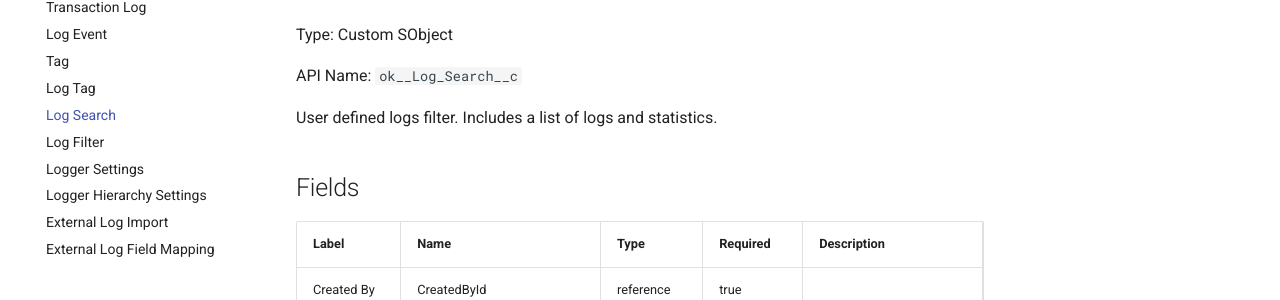
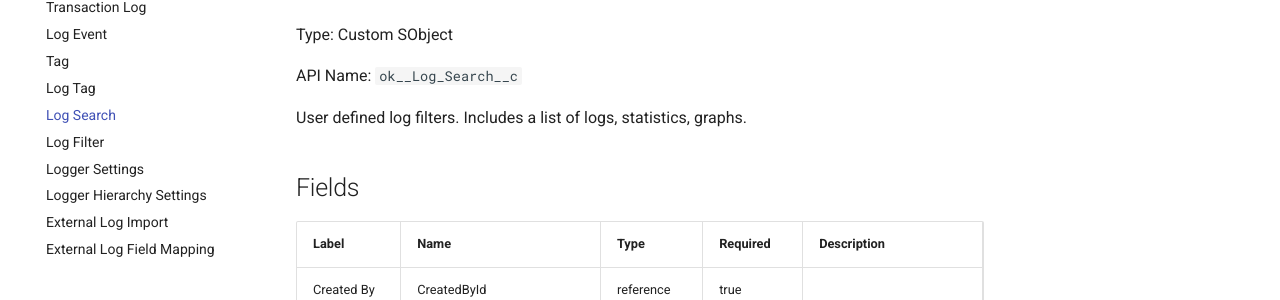
Before and after one commit to kratapps/one-logger-kratapps-com, an MkDocs documentation site: the page built from docs/object-reference/ok__Log_Search__c.md, in a window 1280 px wide and 900 px high. Shown: the part 209-509 px from the top of the window. Built offline with MkDocs 1.6.1 and Material for MkDocs 9.7.7, drawn with Linux system fonts in a browser that asks for light colours.

Commit message:
Update docs.

```diff
--- a/docs/object-reference/ok__Log_Search__c.md
+++ b/docs/object-reference/ok__Log_Search__c.md
@@ -4,7 +4,7 @@
 
 API Name: `ok__Log_Search__c`
 
-User defined logs filter. Includes a list of logs and statistics.
+User defined log filters. Includes a list of logs, statistics, graphs.
 
 ## Fields
 
--- a/mkdocs.yml
+++ b/mkdocs.yml
@@ -2,7 +2,7 @@
 plugins:
   - search:
 #      separator: '[\s\u200b\-_,:!=\[\]()"`/]+|\.(?!\d)|&[lg]t;|(?!\b)(?=[A-Z][a-z])'
-      separator: '[\s\u200b\-\._,:!=\[\]()"`/]+'
+      separator: '[\s\u200b\-\.,!=\[\]()"`/]+'
   - awesome-pages
 theme:
   name: material
```
Also changed, not shown: docs/docs/logs-cleaner.md (added, +8 -0 lines), docs/docs/one-logger-app.md (added, +15 -0 lines), docs/docs/permission-manager.md (added, +5 -0 lines), docs/index.md (+5 -5 lines), docs/object-reference/ok__Transaction_Log__c.md (+1 -1 lines), docs/docs/.pages.
